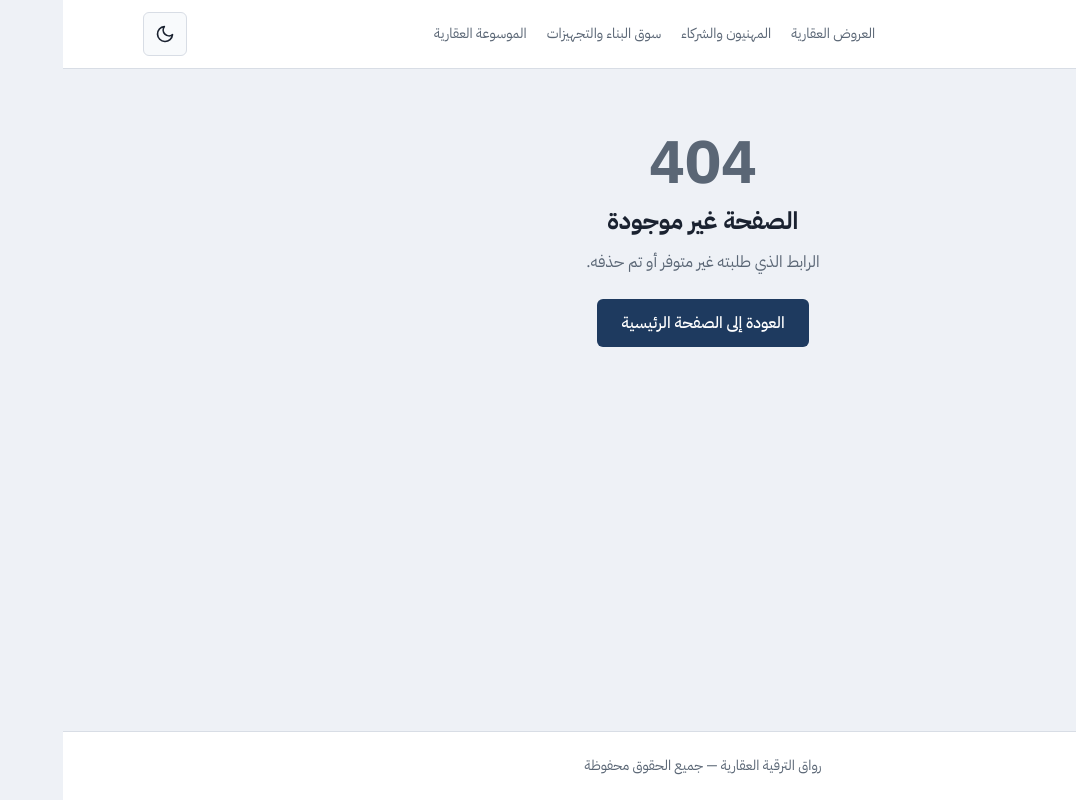
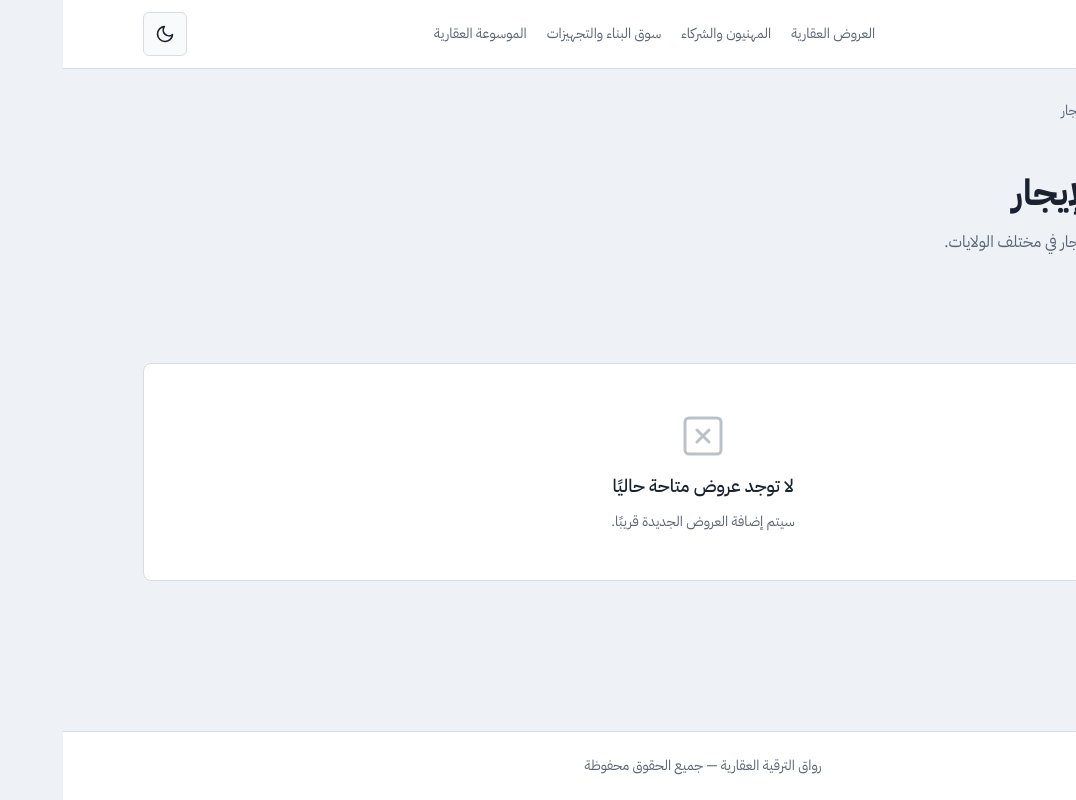
Before and after one commit to akramroyale24-jpg/riwaq-real-estate-development, a Next.js app: page /real-estate/rent/commercial in a window 1280 px wide. Before the commit this address had no page. Shown: the whole page, without its empty margins (204-1280 px from the left). Built offline with nearby package versions, Linux system fonts and the light colour scheme.

Commit message:
Create page.tsx

```diff
--- /dev/null
+++ b/app/real-estate/rent/[type]/page.tsx
@@ -0,0 +1,142 @@
+import Link from "next/link";
+import { notFound } from "next/navigation";
+import PageHeader from "@/components/layout/PageHeader";
+import PropertyCard from "@/components/property/PropertyCard";
+import { SAMPLE_PROPERTIES } from "@/lib/properties";
+import {
+  BUILDING_SUB_CATEGORY_LABELS,
+  type BuildingSubCategory,
+} from "@/lib/constants";
+
+// --------------------------------------------
+// رابط Google Forms
+// --------------------------------------------
+const PUBLISH_FORM_URL =
+  "https://docs.google.com/forms/d/e/1FAIpQLScjUQvgWwH6weyWnZcI0pJ-MxdhXNukaFerQ8EBKJYWdRZELg/viewform?usp=publish-editor";
+
+// --------------------------------------------
+// الأنواع الصالحة
+// --------------------------------------------
+const VALID_TYPES = Object.keys(
+  BUILDING_SUB_CATEGORY_LABELS
+) as BuildingSubCategory[];
+
+// --------------------------------------------
+// الصفحة
+// --------------------------------------------
+type PageProps = {
+  params: Promise<{ type: string }>;
+};
+
+export default async function RentTypePage({ params }: PageProps) {
+  const { type } = await params;
+
+  // التحقق من صحة النوع
+  if (!VALID_TYPES.includes(type as BuildingSubCategory)) {
+    notFound();
+  }
+
+  const typeKey = type as BuildingSubCategory;
+  const typeLabel = BUILDING_SUB_CATEGORY_LABELS[typeKey];
+
+  // فلترة المباني للإيجار من هذا النوع
+  const filtered = SAMPLE_PROPERTIES.filter(
+    (p) =>
+      p.transaction === "rent" &&
+      p.type === "building" &&
+      p.subCategory === typeKey
+  );
+
+  return (
+    <div className="mx-auto max-w-6xl px-4 py-8 space-y-8">
+      {/* زر الرجوع */}
+      <Link
+        href="/real-estate/rent"
+        className="inline-flex items-center gap-2 text-sm text-text-muted hover:text-text transition-colors"
+      >
+        <svg
+          width="16"
+          height="16"
+          viewBox="0 0 24 24"
+          fill="none"
+          stroke="currentColor"
+          strokeWidth="2"
+          strokeLinecap="round"
+          strokeLinejoin="round"
+          aria-hidden="true"
+        >
+          <path d="m9 18 6-6-6-6" />
+        </svg>
+        رجوع إلى العقارات المعروضة للإيجار
+      </Link>
+
+      {/* الترويسة */}
+      <PageHeader
+        variant="professionals"
+        title={`${typeLabel} للإيجار`}
+        description={`تصفح ${typeLabel} المعروضة للإيجار في مختلف الولايات.`}
+      />
+
+      {/* زر إضافة عرض */}
+      <div className="flex justify-start">
+        <a
+          href={PUBLISH_FORM_URL}
+          target="_blank"
+          rel="noopener noreferrer"
+          className="inline-flex items-center gap-2 min-h-[44px] rounded-md bg-professionals px-5 py-2.5 text-sm font-medium text-white"
+        >
+          <svg
+            width="16"
+            height="16"
+            viewBox="0 0 24 24"
+            fill="none"
+            stroke="currentColor"
+            strokeWidth="2"
+            strokeLinecap="round"
+            strokeLinejoin="round"
+            aria-hidden="true"
+          >
+            <path d="M12 5v14M5 12h14" />
+          </svg>
+          أضف عرضك الآن
+        </a>
+      </div>
+
+      {/* ------- النتائج ------- */}
+      {filtered.length > 0 ? (
+        <>
+          <p className="text-sm text-text-muted">
+            {filtered.length} عرض متاح
+          </p>
+          <div className="grid grid-cols-1 md:grid-cols-2 lg:grid-cols-3 gap-4">
+            {filtered.map((property) => (
+              <PropertyCard key={property.id} property={property} />
+            ))}
+          </div>
+        </>
+      ) : (
+        <div className="rounded-lg border bg-surface p-12 text-center space-y-3">
+          <svg
+            width="48"
+            height="48"
+            viewBox="0 0 24 24"
+            fill="none"
+            stroke="currentColor"
+            strokeWidth="1.5"
+            strokeLinecap="round"
+            strokeLinejoin="round"
+            className="mx-auto text-text-muted opacity-40"
+            aria-hidden="true"
+          >
+            <rect x="3" y="3" width="18" height="18" rx="2" />
+            <path d="m9 9 6 6M15 9l-6 6" />
+          </svg>
+          <p className="text-lg font-medium">لا توجد عروض متاحة حاليًا</p>
+          <p className="text-sm text-text-muted">
+            سيتم إضافة العروض الجديدة قريبًا.
+          </p>
+        </div>
+      )}
+    </div>
+  );
+}
```
